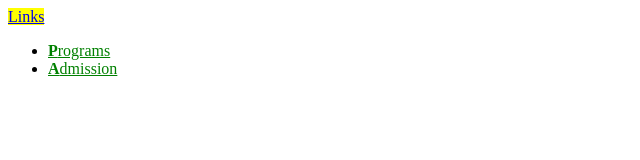
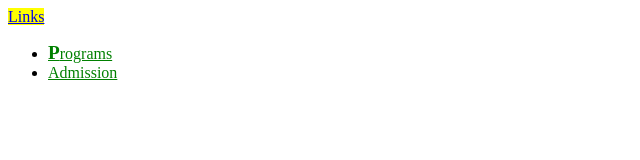
Before and after one commit to qthompson2/week5_10-11-2022, a plain HTML site: page index.html in a window 1280 px wide. Shown: the full height of the page, 0-640 px from the left. Drawn offline with Linux system fonts and the light colour scheme.

Commit message:
Fixes CSS rule 2 to only apply to the first list item

```diff
--- a/CSS/styles.css
+++ b/CSS/styles.css
@@ -35,8 +35,9 @@ li a:hover {
     color: pink;
 }
 
-ul > li::first-letter {
+li:first-child::first-letter{
     font-weight: bold;
+    font-size: 120%;
 }
 
 a[title="BCIT homepage"] {
```
